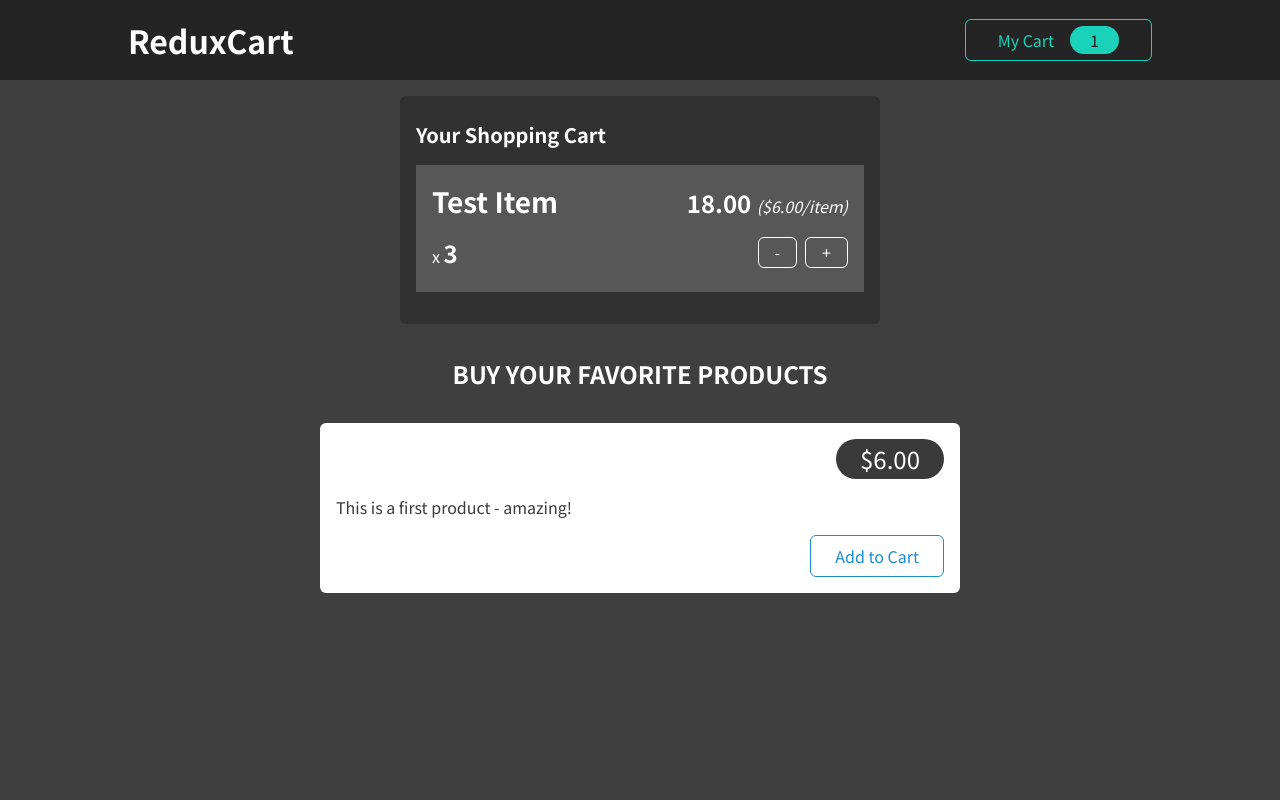
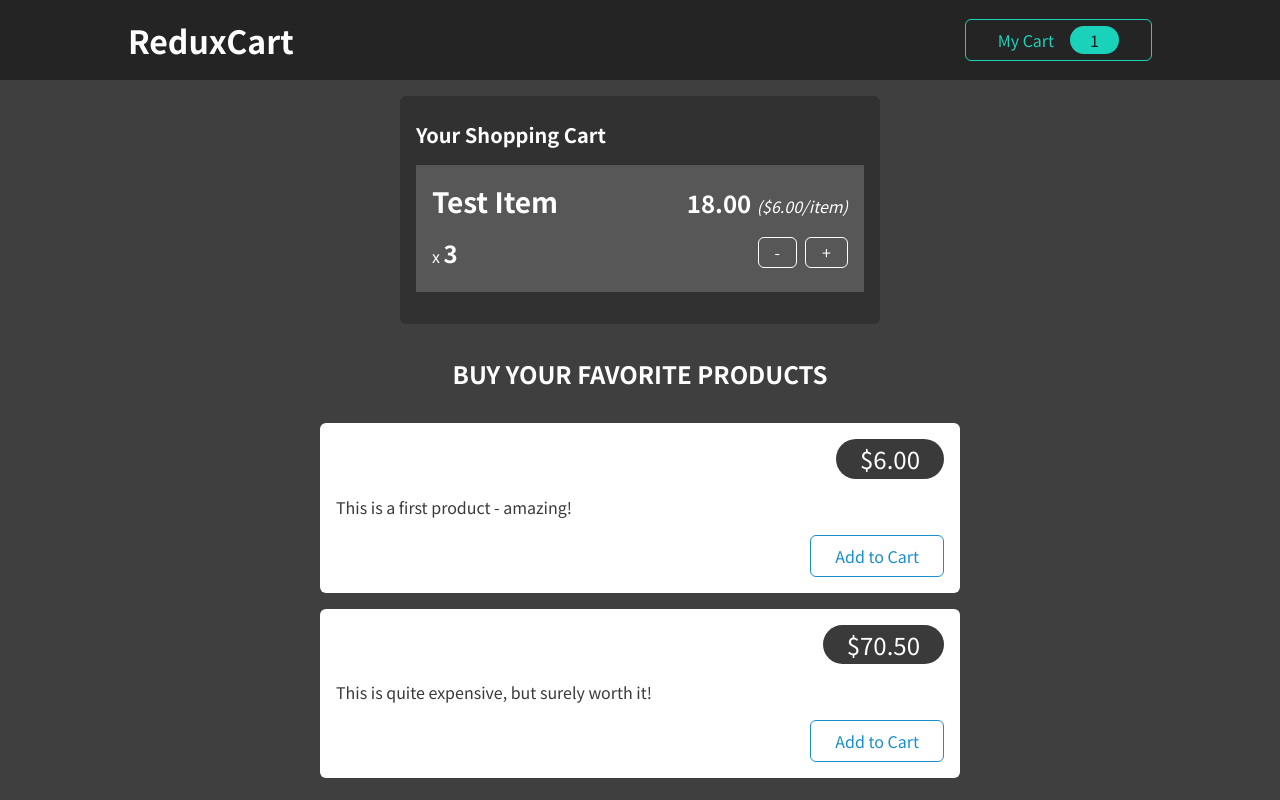
Before and after one commit to VictoriaStudios/udemy-max-redux-advanced02, a React (Create React App) app: page / in a window 1280 px wide. Built offline with nearby package versions, Linux system fonts and the light colour scheme.

Commit message:
Added a second item for testing purposes

```diff
--- a/src/components/Shop/Products.js
+++ b/src/components/Shop/Products.js
@@ -11,6 +11,11 @@ const Products = (props) => {
           item={shopItems.testItem}
         />
       </ul>
+      <ul>
+        <ProductItem
+          item={shopItems.luxuryItem}
+        />
+      </ul>
     </section>
   );
 };
--- a/src/shopitems/shopitems.js
+++ b/src/shopitems/shopitems.js
@@ -4,4 +4,9 @@ export const shopItems = {
         price: 6.00,
         description: 'This is a first product - amazing!'
     },
+    luxuryItem: {
+        name: 'Luxury Item',
+        price: 70.50,
+        description: 'This is quite expensive, but surely worth it!'
+    }
 }
```
Also changed, not shown: 1 other file (tests, documents, lock files or other folders).
